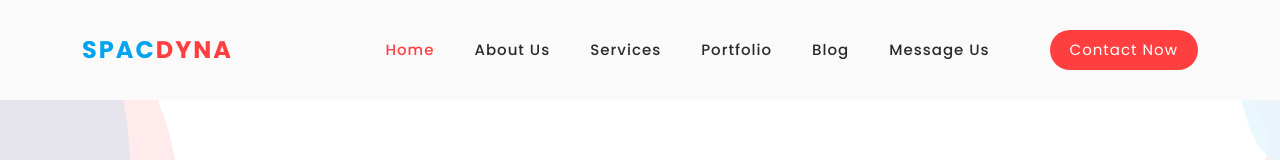
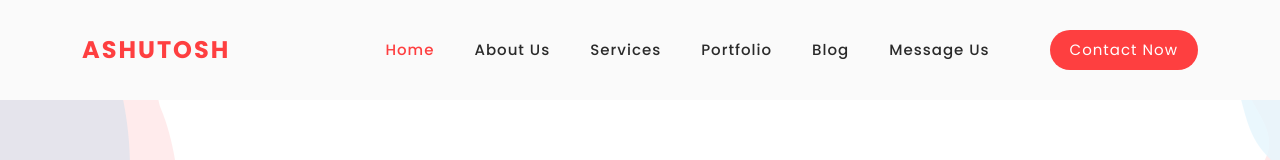
Before and after one commit to Ashutosh-patel1/inspiredproject, a plain HTML site: page index.html in a window 1280 px wide. Shown: the top 160 px of the page. Drawn offline with Linux system fonts and the light colour scheme.

Commit message:
Changed title

```diff
--- a/index.html
+++ b/index.html
@@ -52,7 +52,7 @@ https://templatemo.com/tm-562-space-dynamic
           <nav class="main-nav">
             <!-- ***** Logo Start ***** -->
             <a href="index.html" class="logo">
-              <h4>Spac<span>Dyna</span></h4>
+              <h4><span>Ashutosh</span></h4>
             </a>
             <!-- ***** Logo End ***** -->
             <!-- ***** Menu Start ***** -->
```
